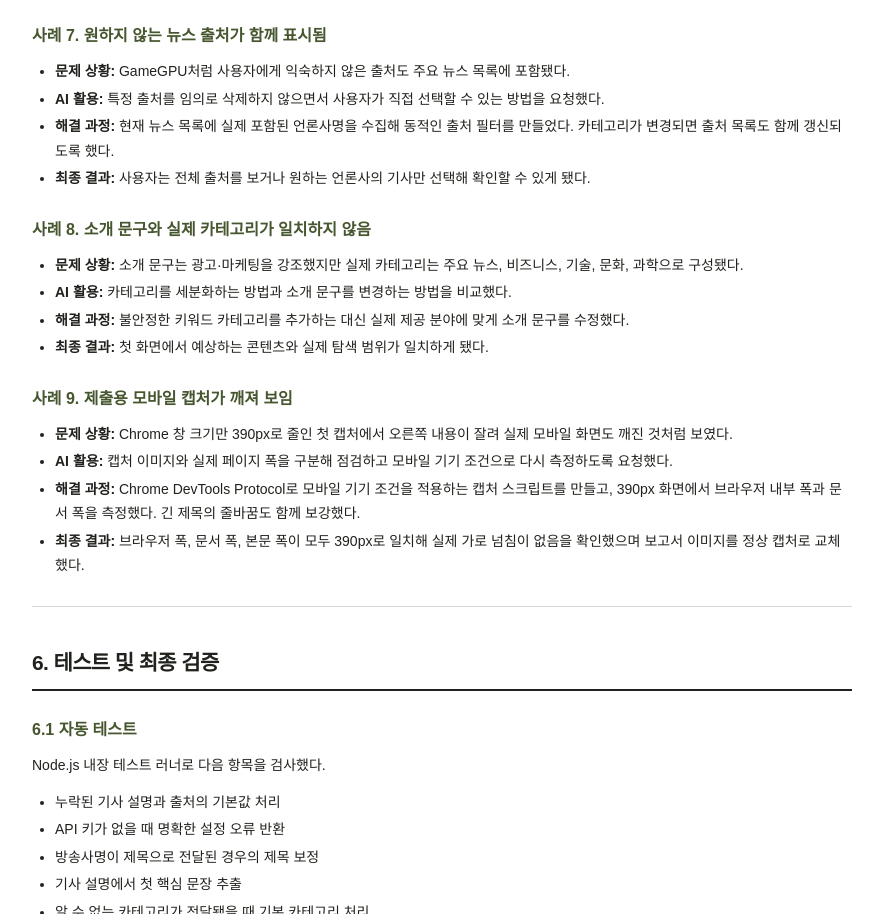
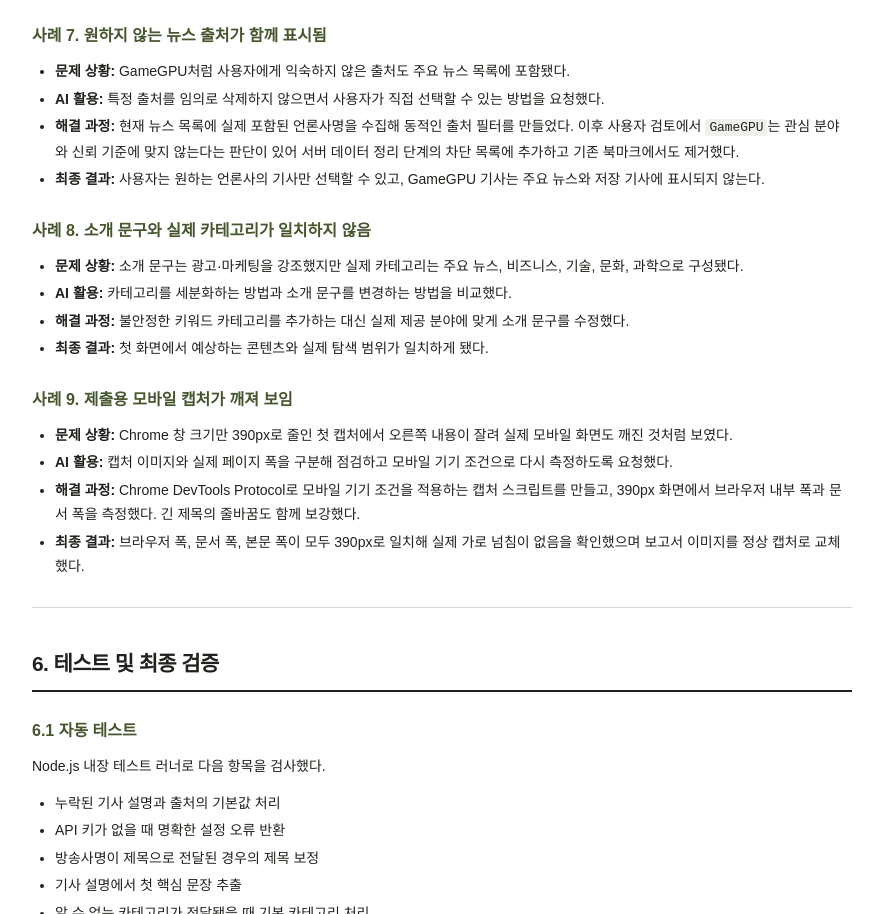
Before and after one commit to wonody-cpu/briefly-news, a website: page docs/final-report.html in a window 1280 px wide. Shown: the part 5945-6859 px from the top of the page, without its empty margins (198-1081 px from the left). Drawn offline with Linux system fonts and the light colour scheme.

Commit message:
Refresh report after source exclusion

```diff
--- a/docs/final-report.html
+++ b/docs/final-report.html
@@ -205,8 +205,8 @@
 <ul>
 <li><strong>문제 상황:</strong> GameGPU처럼 사용자에게 익숙하지 않은 출처도 주요 뉴스 목록에 포함됐다.</li>
 <li><strong>AI 활용:</strong> 특정 출처를 임의로 삭제하지 않으면서 사용자가 직접 선택할 수 있는 방법을 요청했다.</li>
-<li><strong>해결 과정:</strong> 현재 뉴스 목록에 실제 포함된 언론사명을 수집해 동적인 출처 필터를 만들었다. 카테고리가 변경되면 출처 목록도 함께 갱신되도록 했다.</li>
-<li><strong>최종 결과:</strong> 사용자는 전체 출처를 보거나 원하는 언론사의 기사만 선택해 확인할 수 있게 됐다.</li>
+<li><strong>해결 과정:</strong> 현재 뉴스 목록에 실제 포함된 언론사명을 수집해 동적인 출처 필터를 만들었다. 이후 사용자 검토에서 <code>GameGPU</code>는 관심 분야와 신뢰 기준에 맞지 않는다는 판단이 있어 서버 데이터 정리 단계의 차단 목록에 추가하고 기존 북마크에서도 제거했다.</li>
+<li><strong>최종 결과:</strong> 사용자는 원하는 언론사의 기사만 선택할 수 있고, GameGPU 기사는 주요 뉴스와 저장 기사에 표시되지 않는다.</li>
 </ul>
 <h3>사례 8. 소개 문구와 실제 카테고리가 일치하지 않음</h3>
 <ul>
```
Also changed, not shown: docs/screenshots/briefly-desktop.png, docs/screenshots/briefly-mobile.png, docs/screenshots/briefly-news-feed.png, 1 other file.
